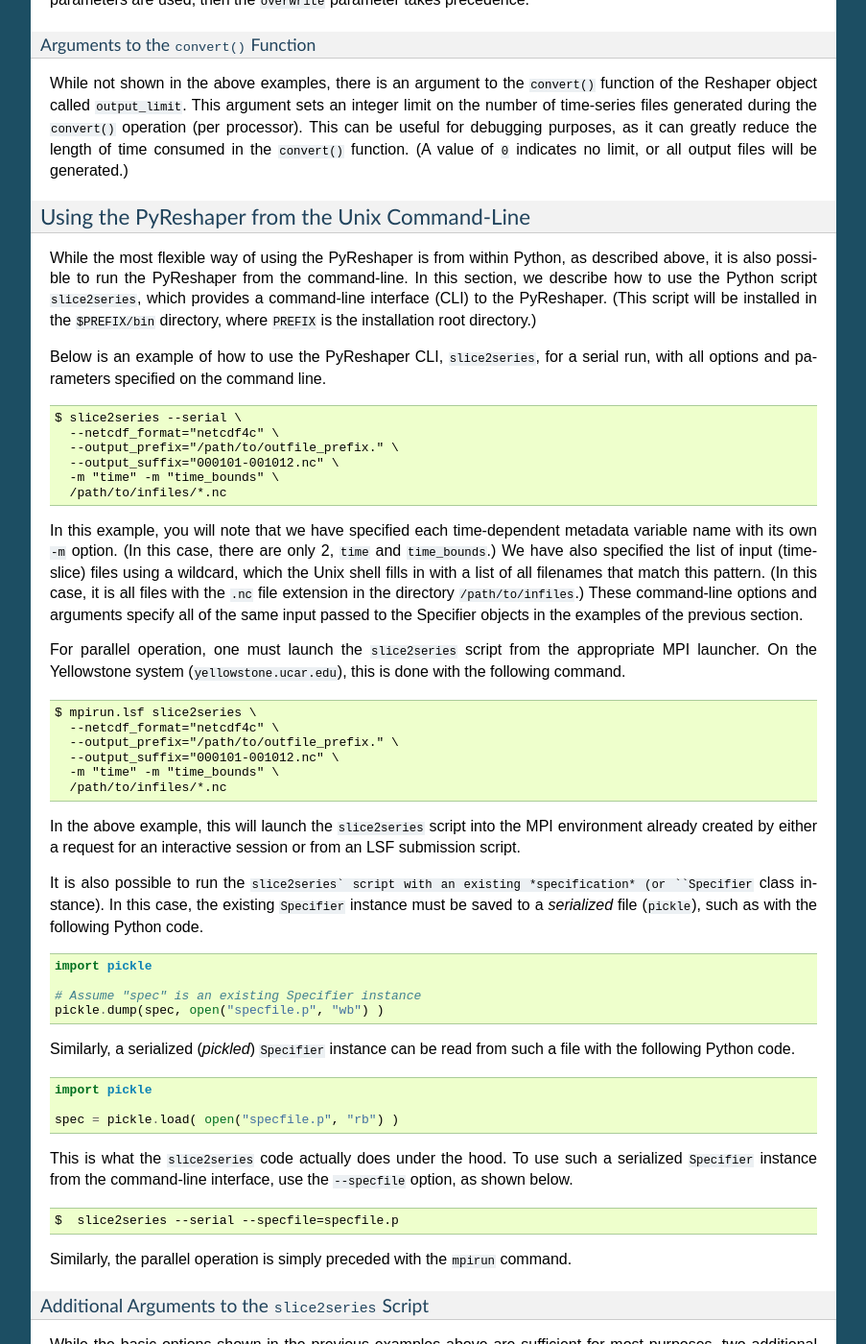
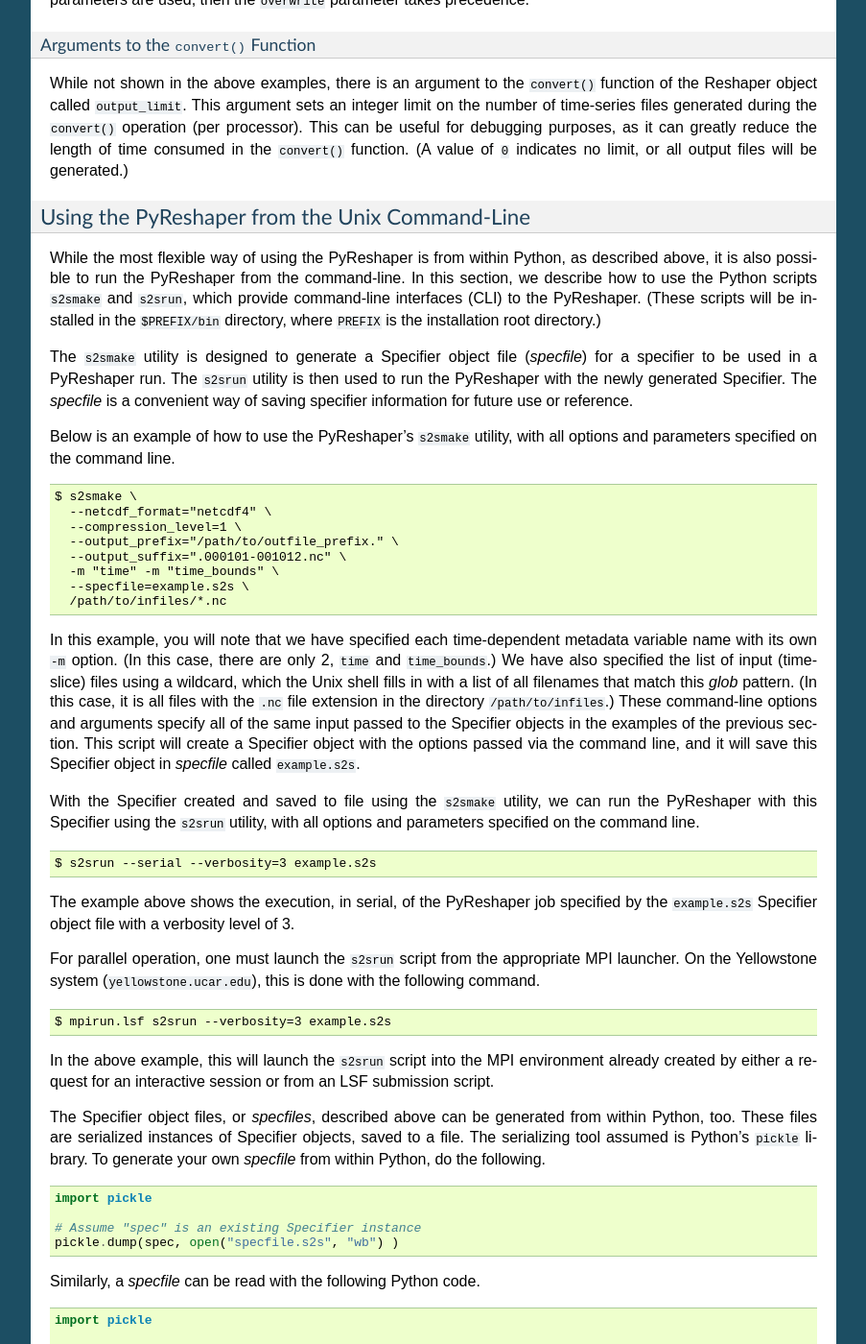
Before and after one commit to NCAR/PyReshaper, a Sphinx documentation site: the page built from docs/source/manual.rst, in a window 1280 px wide and 1400 px high, scrolled down 6360 px. Shown: the whole window at 96% size, without its empty margins (198-1101 px from the left). Built offline with Sphinx 7.4.7, drawn with Linux system fonts in a browser that asks for light colours; some of the changed text lies outside the part shown.

Commit message:
Renaming utilities again.  Updating manual.

```diff
--- a/CHANGES.rst
+++ b/CHANGES.rst
@@ -106,3 +106,8 @@
 
 VERSION 0.9.6
 -------------
+
+7 October 2015:
+ - Split 'slice2series' script into 2 separate scripts: 's2smake' to generate
+   specifier object files (specfiles), and 's2srun' to run a reshaper job
+   with a given specifier object file
--- a/docs/source/manual.rst
+++ b/docs/source/manual.rst
@@ -298,7 +298,7 @@
    compression to use when writing the output files.  This can be a number
    from 0 to 9, where 0 means no compression (default) and 9 mean the
    highest level of compression.  This is overridden when the ``"netcdf4c"``
-   format is used.
+   format is used, where it is forced to be 1.
 
 -  ``output_file_prefix``: This is a string specifying the common output
    (time-series) filename prefix. It is assumed that each time-series
@@ -441,65 +441,80 @@
 While the most flexible way of using the PyReshaper is from within
 Python, as described above, it is also possible to run the PyReshaper
 from the command-line. In this section, we describe how to use the
-Python script ``slice2series``, which provides a command-line interface
-(CLI) to the PyReshaper. (This script will be installed in the
+Python scripts ``s2smake`` and ``s2srun``, which provide command-line
+interfaces (CLI) to the PyReshaper. (These scripts will be installed in the
 ``$PREFIX/bin`` directory, where ``PREFIX`` is the installation root
 directory.)
 
-Below is an example of how to use the PyReshaper CLI, ``slice2series``,
-for a serial run, with all options and parameters specified on the
-command line.
+The ``s2smake`` utility is designed to generate a Specifier object file
+(*specfile*) for a specifier to be used in a PyReshaper run.  The ``s2srun``
+utility is then used to run the PyReshaper with the newly generated Specifier.
+The *specfile* is a convenient way of saving specifier information for future
+use or reference.
+
+Below is an example of how to use the PyReshaper's ``s2smake`` utility,
+with all options and parameters specified on the command line.
 
 ::
 
-    $ slice2series --serial \
-      --netcdf_format="netcdf4c" \
+    $ s2smake \
+      --netcdf_format="netcdf4" \
+      --compression_level=1 \
       --output_prefix="/path/to/outfile_prefix." \
-      --output_suffix="000101-001012.nc" \
+      --output_suffix=".000101-001012.nc" \
       -m "time" -m "time_bounds" \
+      --specfile=example.s2s \
       /path/to/infiles/*.nc
 
 In this example, you will note that we have specified each
 time-dependent metadata variable name with its own ``-m`` option. (In
 this case, there are only 2, ``time`` and ``time_bounds``.) We have also
 specified the list of input (time-slice) files using a wildcard, which
-the Unix shell fills in with a list of all filenames that match this
+the Unix shell fills in with a list of all filenames that match this *glob*
 pattern. (In this case, it is all files with the ``.nc`` file extension
 in the directory ``/path/to/infiles``.) These command-line options and
 arguments specify all of the same input passed to the Specifier objects
-in the examples of the previous section.
+in the examples of the previous section.  This script will create a
+Specifier object with the options passed via the command line, and it will
+save this Specifier object in *specfile* called ``example.s2s``.
 
-For parallel operation, one must launch the ``slice2series`` script from
+With the Specifier created and saved to file using the ``s2smake`` utility,
+we can run the PyReshaper with this Specifier using the ``s2srun`` utility,
+with all options and parameters specified on the command line.
+
+::
+
+    $ s2srun --serial --verbosity=3 example.s2s
+
+The example above shows the execution, in serial, of the PyReshaper job
+specified by the ``example.s2s`` Specifier object file with a verbosity
+level of 3.
+
+For parallel operation, one must launch the ``s2srun`` script from
 the appropriate MPI launcher. On the Yellowstone system
 (``yellowstone.ucar.edu``), this is done with the following command.
 
 ::
 
-    $ mpirun.lsf slice2series \
-      --netcdf_format="netcdf4c" \
-      --output_prefix="/path/to/outfile_prefix." \
-      --output_suffix="000101-001012.nc" \
-      -m "time" -m "time_bounds" \
-      /path/to/infiles/*.nc
+    $ mpirun.lsf s2srun --verbosity=3 example.s2s
 
-In the above example, this will launch the ``slice2series`` script into
+In the above example, this will launch the ``s2srun`` script into
 the MPI environment already created by either a request for an
 interactive session or from an LSF submission script.
 
-It is also possible to run the ``slice2series` script with an existing
-*specification* (or ``Specifier`` class instance).  In this case, the existing
-``Specifier`` instance must be saved to a *serialized* file (``pickle``),
-such as with the following Python code.
+The Specifier object files, or *specfiles*, described above can be generated
+from within Python, too.  These files are serialized instances of Specifier
+objects, saved to a file.  The serializing tool assumed is Python's ``pickle``
+library.  To generate your own *specfile* from within Python, do the following.
 
 .. code:: py
 
     import pickle
 
     # Assume "spec" is an existing Specifier instance
-    pickle.dump(spec, open("specfile.p", "wb") )
+    pickle.dump(spec, open("specfile.s2s", "wb") )
 
-Similarly, a serialized (*pickled*) ``Specifier`` instance can be read from
-such a file with the following Python code.
+Similarly, a *specfile* can be read with the following Python code.
 
 .. code:: py
 
@@ -507,28 +522,14 @@
 
     spec = pickle.load( open("specfile.p", "rb") )
 
-This is what the ``slice2series`` code actually does under the hood.  To
-use such a serialized ``Specifier`` instance from the command-line interface,
-use the ``--specfile`` option, as shown below.
-
-::
-
-    $  slice2series --serial --specfile=specfile.p
-
-Similarly, the parallel operation is simply preceded with the ``mpirun``
-command.
-
-Additional Arguments to the ``slice2series`` Script
-~~~~~~~~~~~~~~~~~~~~~~~~~~~~~~~~~~~~~~~~~~~~~~~~~~~
+Additional Arguments to the ``s2srun`` Script
+~~~~~~~~~~~~~~~~~~~~~~~~~~~~~~~~~~~~~~~~~~~~~
 
 While the basic options shown in the previous examples above are
-sufficient for most purposes, two additional options are available. The
-``--verbosity`` option can be used to set the verbosity level, just like
-the ``verbosity`` argument to the ``create_reshaper()`` function
-described in the previous sections. The ``--limit``
-command-line option can be used to set the ``output_limit`` argument of
-the Reshaper ``convert()`` function, also described in the previous
-sections.
+sufficient for most purposes, two additional options are available.
+The ``--limit`` command-line option can be used to set the
+``output_limit`` argument of the Reshaper ``convert()`` function,
+described in the previous sections.
 
 Additionally, the ``--skip_existing`` command-line option, if present, will
 set the ``skip_existing`` parameter of the ``create_reshaper()`` function
--- a/setup.py
+++ b/setup.py
@@ -30,6 +30,6 @@
       packages=['pyreshaper'],
       package_dir={'pyreshaper': 'source/pyreshaper'},
       package_data={'pyreshaper': ['LICENSE.rst']},
-      scripts=['bin/makespec', 'bin/runspec'],
+      scripts=['bin/s2smake', 'bin/s2srun'],
       install_requires=['mpi4py>=1.3', 'asaptools>=0.4']
       )
```
Also changed, not shown: 4 other files.
